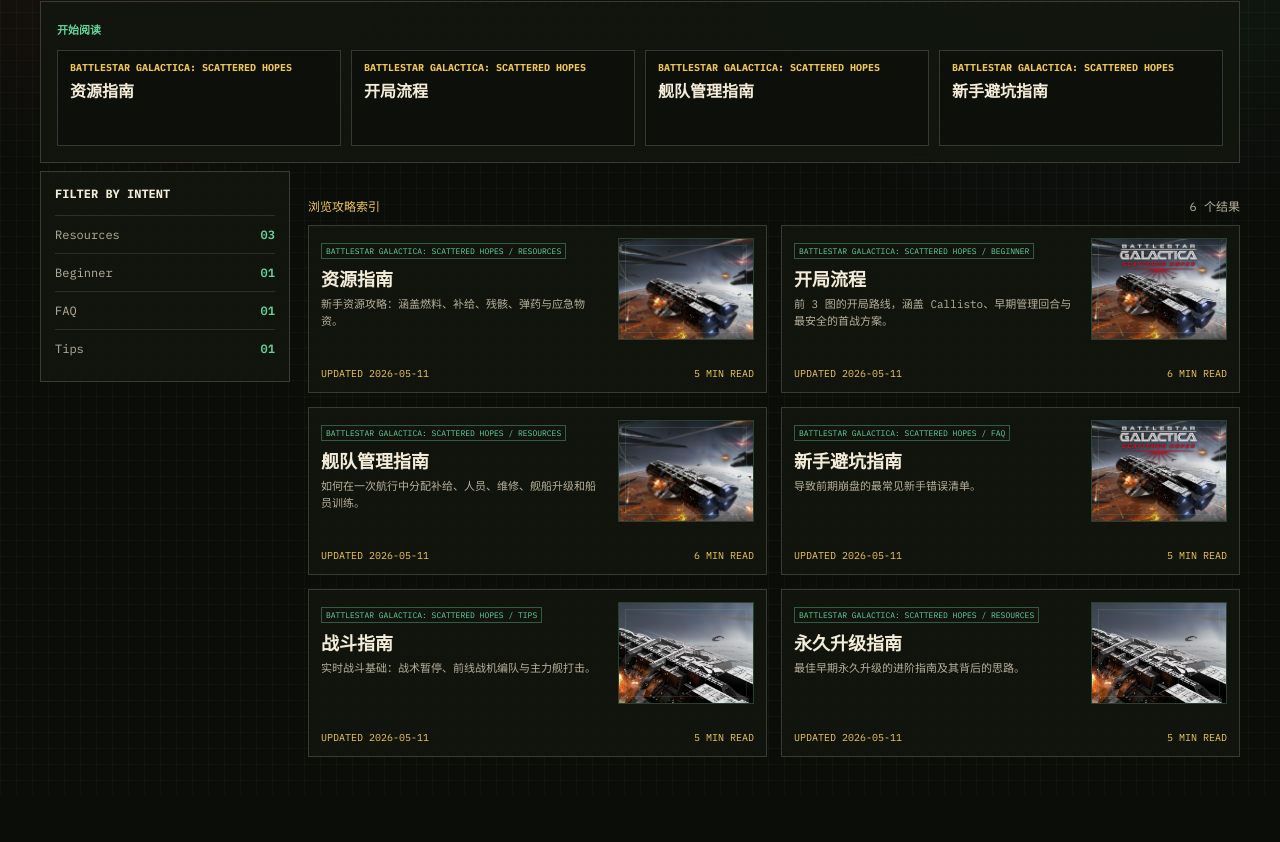
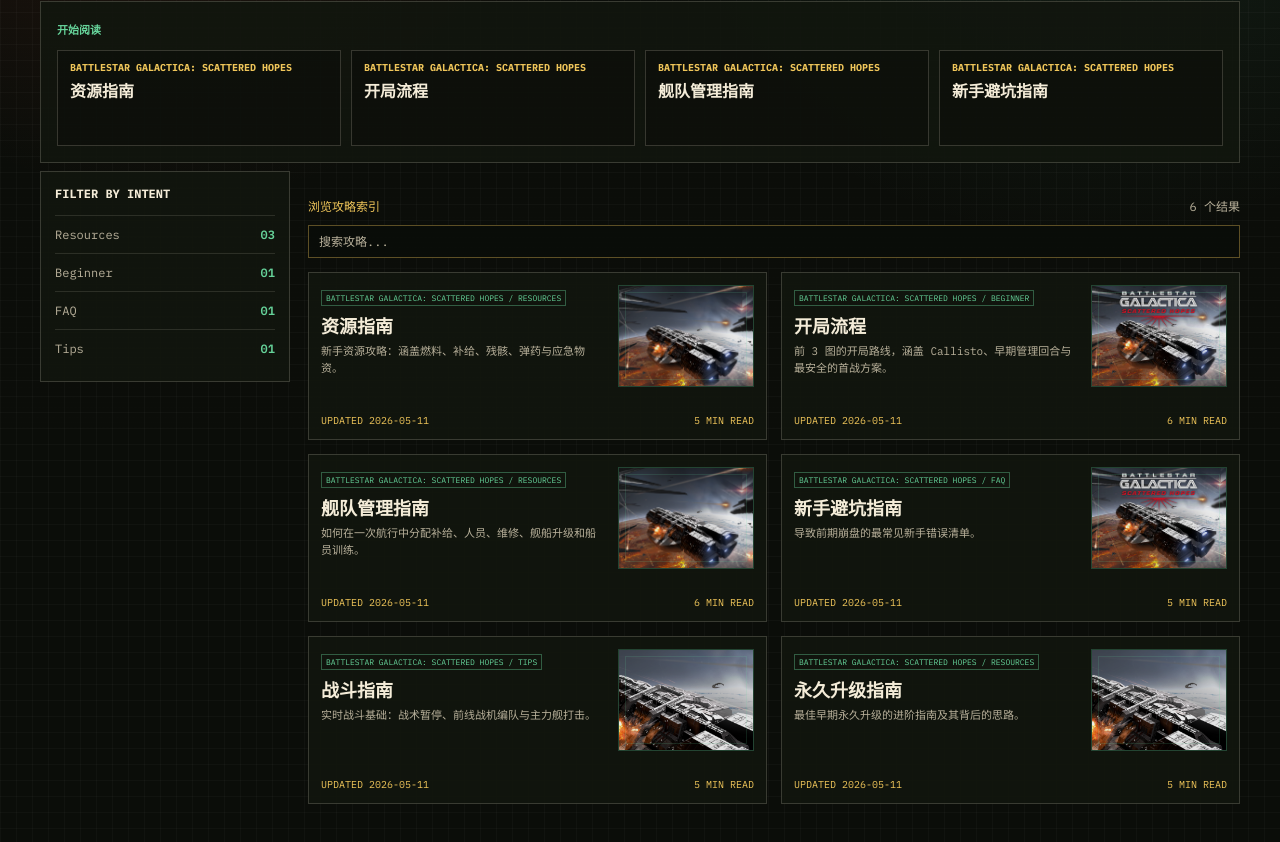
Before and after one commit to linxq0001/game-faqs, a Next.js app: page /zh in a window 1280 px wide. Shown: the part 372-1214 px from the top of the page. Before the commit the page ends 1167 px from the top, so only its background shows below. Built offline with nearby package versions, Linux system fonts and the light colour scheme.

Commit message:
Fix Netlify deploy: static home page + client-side search
- Remove searchParams from home page (was causing dynamic SSR)
- Add client-side SearchFilter component
- Extract client-safe types to lib/types.ts
- Add @netlify/plugin-nextjs to netlify.toml

```diff
--- a/app/zh/page.tsx
+++ b/app/zh/page.tsx
@@ -4,10 +4,11 @@
 import { GuideCard } from "@/components/GuideCard";
 import { IntentFilter } from "@/components/IntentFilter";
 import { SiteHeader } from "@/components/SiteHeader";
+import { SearchFilter } from "@/components/SearchFilter";
+import { JsonLd } from "@/components/JsonLd";
+import { homeJsonLd } from "@/lib/structured-data";
 import { getAllRenderedPublishedGuides, getGuideUrl } from "@/lib/content";
 import { getGuideDisplayTitle } from "@/lib/guide-title";
-import { JsonLd } from "@/components/JsonLd";
-import { homeJsonLd } from "@/lib/structured-data";
 
 const LOCALE = "zh";
 
@@ -29,23 +30,8 @@
   }
 };
 
-export default async function ZhHomePage({
-  searchParams,
-}: {
-  searchParams: Promise<{ q?: string }>;
-}) {
-  const allGuides = await getAllRenderedPublishedGuides(LOCALE);
-  const { q } = await searchParams;
-  const query = q?.trim().toLowerCase() ?? "";
-  const guides = query
-    ? allGuides.filter(
-        (g) =>
-          g.title.toLowerCase().includes(query) ||
-          g.summary.toLowerCase().includes(query) ||
-          g.game.title.toLowerCase().includes(query) ||
-          g.type.toLowerCase().includes(query)
-      )
-    : allGuides;
+export default async function ZhHomePage() {
+  const guides = await getAllRenderedPublishedGuides(LOCALE);
   const featuredGuide = guides[0];
   const readingLinks = guides.slice(0, 4);
 
@@ -107,15 +93,7 @@
         <IntentFilter guides={guides} />
 
         <div>
-          <div className="section-title">
-            <span>{query ? `搜索: "${q}"` : "浏览攻略索引"}</span>
-            <span>{guides.length} 个结果</span>
-          </div>
-          <div className="guide-grid">
-            {guides.map((guide) => (
-              <GuideCard key={`${guide.game.slug}-${guide.slug}`} guide={guide} locale="zh" />
-            ))}
-          </div>
+          <SearchFilter guides={guides} locale="zh" />
         </div>
       </section>
 
--- a/components/GuideCard.tsx
+++ b/components/GuideCard.tsx
@@ -1,6 +1,6 @@
 import Link from "next/link";
-import type { GuideWithGame } from "@/lib/content";
-import { getGuideUrl } from "@/lib/content";
+import type { GuideWithGame } from "@/lib/types";
+import { getGuideUrl } from "@/lib/types";
 import { getGuideDisplayTitle } from "@/lib/guide-title";
 import { StatusBadge } from "./StatusBadge";
 
--- a/components/IntentFilter.tsx
+++ b/components/IntentFilter.tsx
@@ -1,4 +1,4 @@
-import type { GuideWithGame } from "@/lib/content";
+import type { GuideWithGame } from "@/lib/types";
 
 const labels: Record<string, string> = {
   beginner: "Beginner",
--- a/components/RelatedGuides.tsx
+++ b/components/RelatedGuides.tsx
@@ -1,6 +1,6 @@
 import Link from "next/link";
-import type { GuideWithGame } from "@/lib/content";
-import { getGuideUrl } from "@/lib/content";
+import type { GuideWithGame } from "@/lib/types";
+import { getGuideUrl } from "@/lib/types";
 import { getGuideDisplayTitle } from "@/lib/guide-title";
 
 export function RelatedGuides({ guides }: { guides: GuideWithGame[] }) {
--- /dev/null
+++ b/components/SearchFilter.tsx
@@ -0,0 +1,64 @@
+"use client";
+
+import { useState } from "react";
+import { GuideCard } from "./GuideCard";
+import type { GuideWithGame } from "@/lib/types";
+
+export function SearchFilter({
+  guides,
+  locale = "en",
+}: {
+  guides: GuideWithGame[];
+  locale?: string;
+}) {
+  const [query, setQuery] = useState("");
+
+  const filtered = query.trim()
+    ? guides.filter(
+        (g) =>
+          g.title.toLowerCase().includes(query.toLowerCase()) ||
+          g.summary.toLowerCase().includes(query.toLowerCase()) ||
+          g.game.title.toLowerCase().includes(query.toLowerCase()) ||
+          g.type.toLowerCase().includes(query.toLowerCase())
+      )
+    : guides;
+
+  return (
+    <>
+      <div className="section-title">
+        <span>
+          {query.trim()
+            ? `Search: "${query.trim()}"`
+            : locale === "zh"
+              ? "浏览攻略索引"
+              : "Browse Guide Index"}
+        </span>
+        <span>
+          {filtered.length}{" "}
+          {locale === "zh" ? "个结果" : query.trim() ? "results" : "published"}
+        </span>
+      </div>
+      <form
+        className="search-shell"
+        style={{ marginBottom: 14 }}
+        onSubmit={(e) => e.preventDefault()}
+      >
+        <input
+          type="search"
+          placeholder={locale === "zh" ? "搜索攻略..." : "Search guides..."}
+          value={query}
+          onChange={(e) => setQuery(e.target.value)}
+        />
+      </form>
+      <div className="guide-grid">
+        {filtered.map((guide) => (
+          <GuideCard
+            key={`${guide.game.slug}-${guide.slug}`}
+            guide={guide}
+            locale={locale}
+          />
+        ))}
+      </div>
+    </>
+  );
+}
--- /dev/null
+++ b/lib/types.ts
@@ -0,0 +1,35 @@
+import type { GameArtwork } from "@/content/games";
+
+/** Minimal client-safe type for guide card rendering */
+export type GuideWithGame = {
+  slug: string;
+  title: string;
+  shortTitle?: string;
+  type: string;
+  status: "published";
+  summary: string;
+  directAnswer: string;
+  updatedAt: string;
+  gameVersion: string;
+  verificationStatus: string;
+  readTime: string;
+  sourceUrls: string[];
+  sections: { heading: string; headingLevel?: 2 | 3; body: string; bullets?: string[] }[];
+  artwork?: GameArtwork;
+  game: {
+    title: string;
+    slug: string;
+    steamUrl: string;
+    appid: string;
+    tags: string[];
+    artwork?: GameArtwork;
+  };
+};
+
+export function getGameUrl(gameSlug: string, locale: string = "en"): string {
+  return locale === "en" ? `/games/${gameSlug}` : `/${locale}/games/${gameSlug}`;
+}
+
+export function getGuideUrl(gameSlug: string, guideSlug: string, locale: string = "en"): string {
+  return locale === "en" ? `/games/${gameSlug}/${guideSlug}` : `/${locale}/games/${gameSlug}/${guideSlug}`;
+}
```
Also changed, not shown: app/page.tsx (+7 -28 lines), 1 other file (tests, documents, lock files or other folders).
